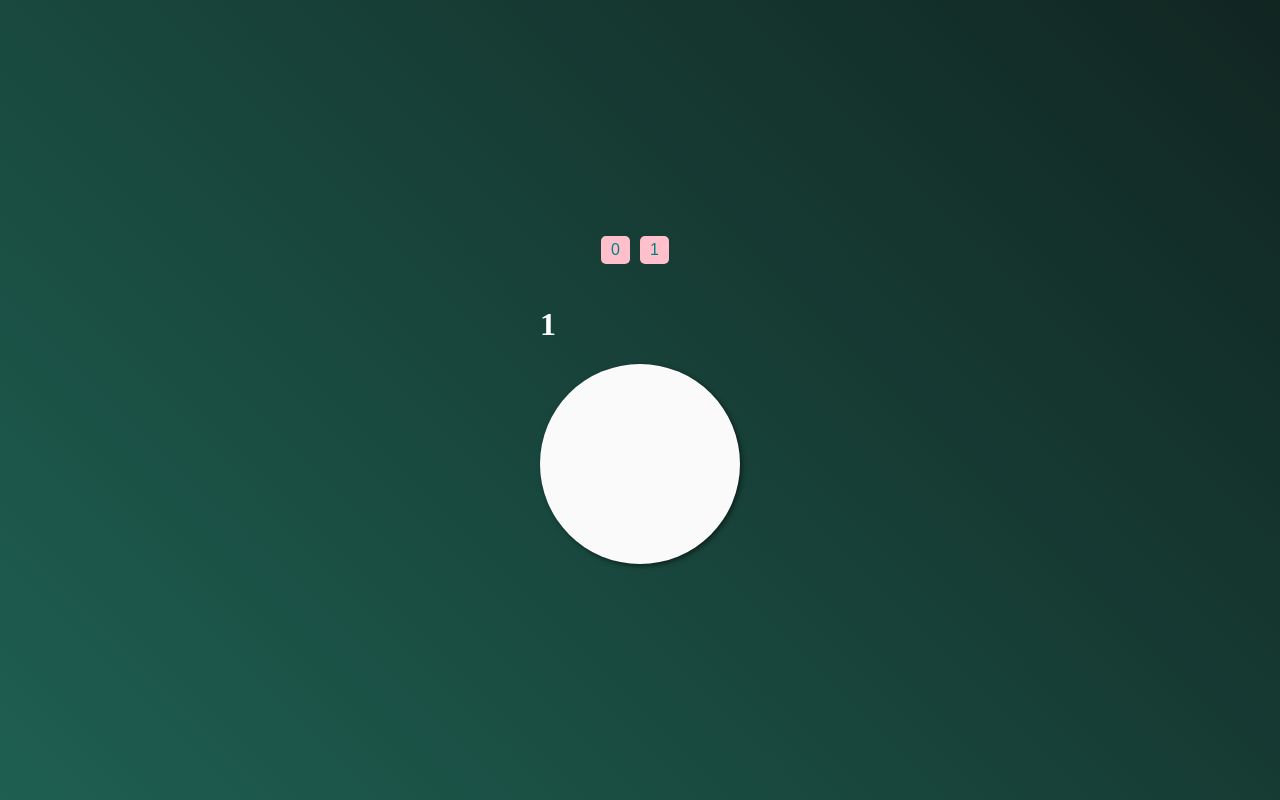
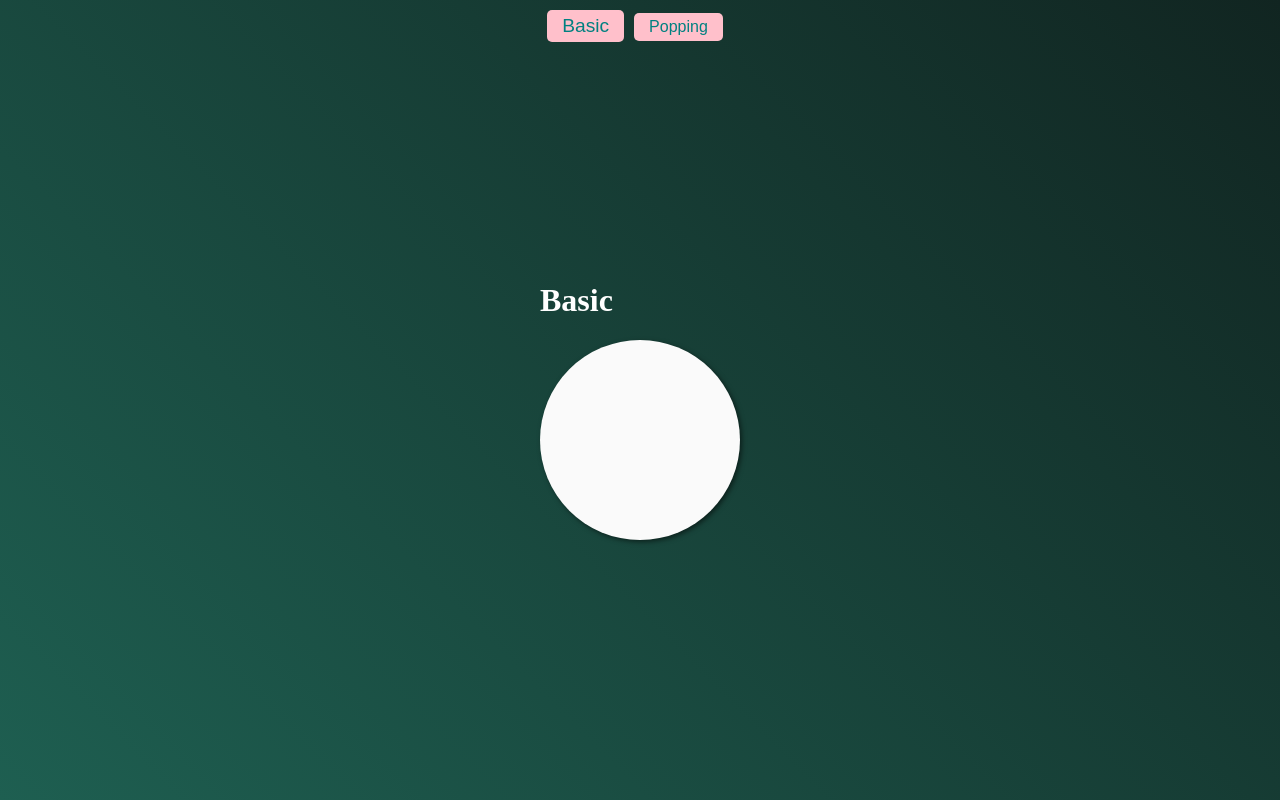
Before and after one commit to Amoong/Framer-Motion-Examples, a React (Create React App) app: page / in a window 1280 px wide. Built offline with nearby package versions, Linux system fonts and the light colour scheme.

Commit message:
Add Popping step

```diff
--- a/src/App.tsx
+++ b/src/App.tsx
@@ -1,7 +1,8 @@
-import { useState } from "react";
+import React, { useState } from "react";
 import { css } from "@emotion/css";
 
 import Basic from "./Steps/Basic";
+import Popping from "./Steps/Popping";
 
 import "./App.css";
 
@@ -16,16 +17,17 @@ const appCSS = css`
 `;
 
 const buttonContainerCss = css`
-  margin-bottom: 20px;
+  position: absolute;
+  top: 10px;
 `;
 
-const buttonCss = css`
-  padding: 5px 10px;
+const buttonCss = (selected: boolean) => css`
+  padding: 5px 15px;
   border: none;
   border-radius: 5px;
   margin-right: 10px;
   cursor: pointer;
-  font-size: 1em;
+  font-size: ${selected ? "1.2" : "1"}em;
   background-color: pink;
   color: teal;
   &:active {
@@ -38,25 +40,29 @@ const stepTitle = css`
   color: white;
 `;
 
-const steps = [Basic, Basic];
+const steps = [Basic, Popping];
 
 function App() {
-  const [step, setStep] = useState(1);
+  const [step, setStep] = useState(0);
 
   const onClickStepButton = (nextStep: number) => setStep(nextStep);
 
   return (
     <div className={appCSS}>
       <div className={buttonContainerCss}>
-        {steps.map((_, idx) => (
-          <button className={buttonCss} key={idx} onClick={() => onClickStepButton(idx)}>
-            {idx}
+        {steps.map((currentStep, idx) => (
+          <button
+            className={buttonCss(idx === step)}
+            key={idx}
+            onClick={() => onClickStepButton(idx)}
+          >
+            {currentStep.name}
           </button>
         ))}
       </div>
-      <div key={step}>
-        <h1 className={stepTitle}>{step}</h1>
-        {steps[step]()}
+      <div>
+        <h1 className={stepTitle}>{steps[step].name}</h1>
+        <React.Fragment key={step}>{steps[step]()}</React.Fragment>
       </div>
     </div>
   );
--- /dev/null
+++ b/src/Steps/Popping.tsx
@@ -0,0 +1,31 @@
+import { motion } from "framer-motion";
+import { boxCss } from "./commonStyle";
+
+function Popping() {
+  return (
+    <>
+      {/* ⭐️ 'framer-motion은 transition->type의 디폴트 값이 'spring'이라 튕기는 듯한 모션을 보여준다.'
+      'tween'으로 설정하면 선형적인 모션을 보여준다. */}
+      <motion.div
+        className={boxCss}
+        // transition={{ type: "tween" }}
+        transition={{
+          type: "spring",
+          // ⭐️ type: "spring" 에만 적용되는 속성
+          // ⭐️ 'stiffness': 스프링 탄력의 정도
+          // stiffness: 100,
+          // ⭐️ 'damping': 스프링 운동에 작용하는 저향력
+          // damping: 10,
+          // ⭐️ 'mass': 물체의 무거운 정도를 나타내는 값
+          // mass: 1,
+          // ⭐️ 'bounce': 얼마나 애니메이션이 탄력적일지 (0 ~ 1)
+          // bounce: 0.25,
+        }}
+        initial={{ scale: 0 }}
+        animate={{ scale: 1, rotateZ: 360 }}
+      />
+    </>
+  );
+}
+
+export default Popping;
```
